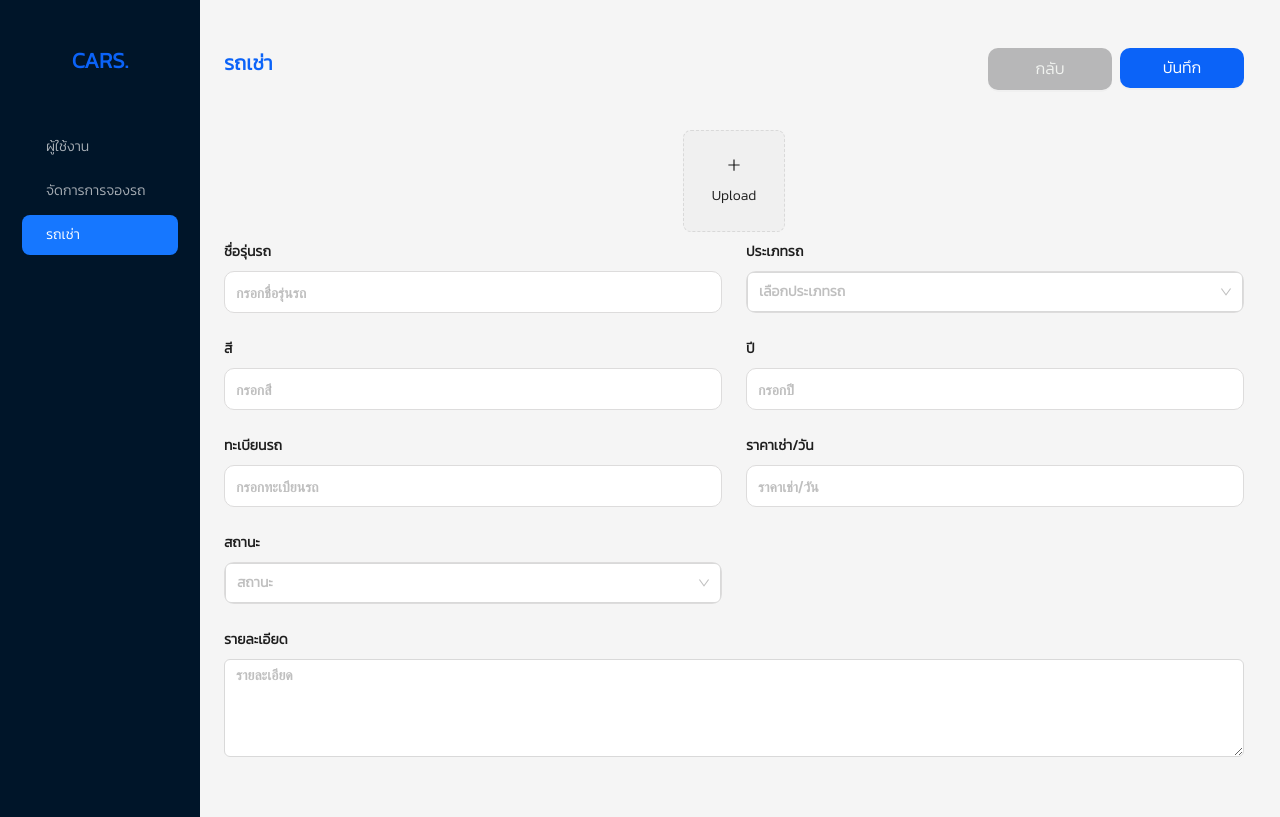
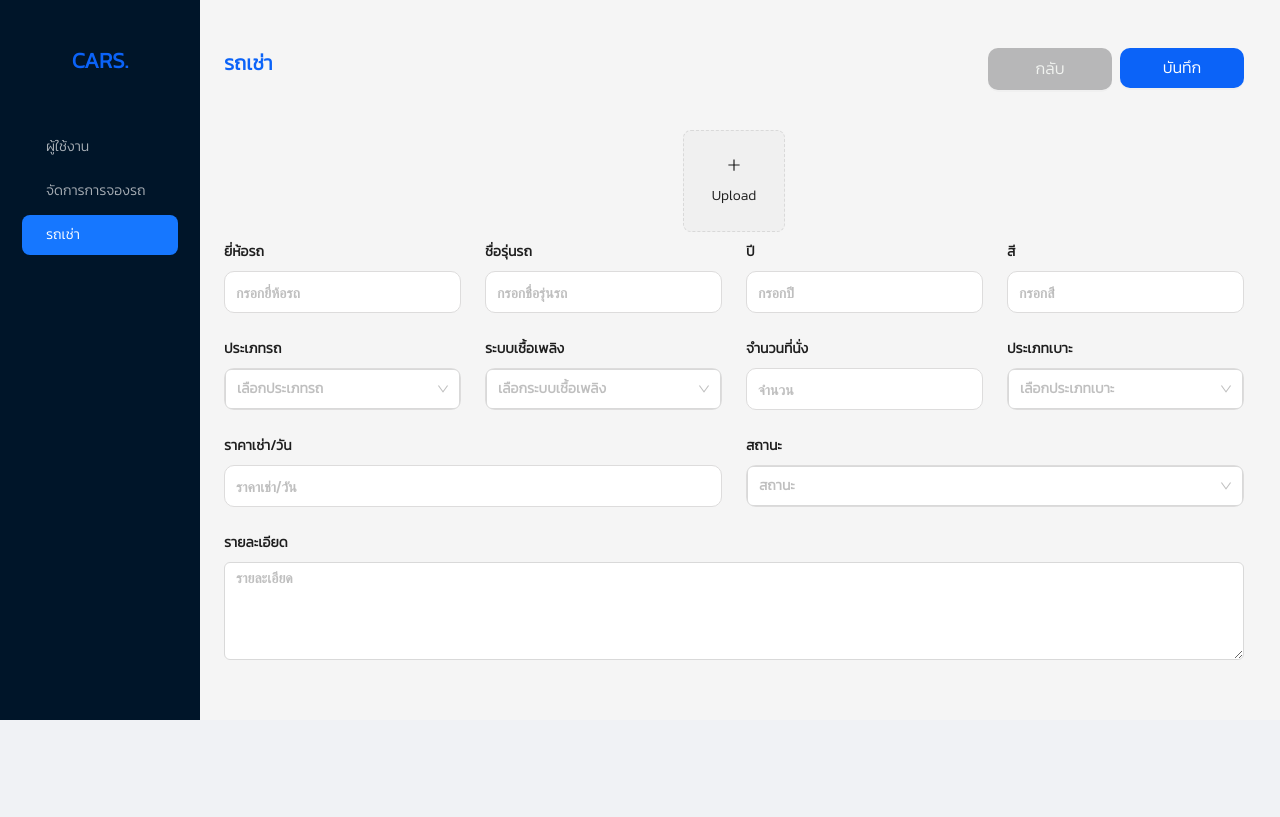
Before and after one commit to B6132552/car-admin, a React (Create React App) app: page /car/add in a window 1280 px wide. Built offline with nearby package versions, Linux system fonts and the light colour scheme; sample sign-in values are in the browser's storage.

Commit message:
add login

```diff
--- a/src/assets/scss/app.scss
+++ b/src/assets/scss/app.scss
@@ -166,3 +166,7 @@ li.ant-menu-item.item-menu-ant-custom {
     border-radius: 10px;
     border: none;
 }
+
+:where(.css-dev-only-do-not-override-1me4733).ant-form-item{
+  margin-bottom: 10px !important;
+}
--- a/src/auth/index.tsx
+++ b/src/auth/index.tsx
@@ -11,11 +11,13 @@ const AuthProvider = ({
 }) => {
   const navigate = useNavigate();
   const { pathname } = useLocation();
-
+  const token = localStorage.getItem("accessToken");
   useEffect(() => {
     const _redirect = () => {
-      if (pathname === "/") {
-        navigate("/usermanagement", { replace: true});
+      if (!token) {
+        navigate("/login");
+      } else if (pathname === "/") {
+        navigate("/usermanagement", { replace: true });
       }
     };
     _redirect();
--- a/src/view/home/car/CarAddEdit.tsx
+++ b/src/view/home/car/CarAddEdit.tsx
@@ -14,7 +14,7 @@ const CarAddEdit = () => {
   const location = useLocation();
   const initailValue: any = location?.state;
   const [previewImage, setPreviewImage] = useState("");
-
+  const token = localStorage.getItem("accessToken") as string;
   const [fileList, setFileList] = useState<any[]>([]);
 
   const getBase64 = (file: RcFile): Promise<string> =>
@@ -33,14 +33,14 @@ const CarAddEdit = () => {
   };
 
   const handleChange: UploadProps["onChange"] = (fileList: any) => {
-    if (fileList.fileList[0].status === "uploading") {
-      fileList.fileList[0].status = "done";
+    if (fileList.file.status === "uploading") {
+      fileList.file.status = "done";
     }
-    if (fileList.fileList[0].status === "done") {
+    if (fileList.file.status === "done") {
       setFileList(fileList.fileList);
     }
 
-    // setFileList(newFileList);
+    // setFileList(fileList.fileList);
   };
 
   const uploadButton = (
@@ -51,12 +51,13 @@ const CarAddEdit = () => {
   );
 
   useEffect(() => {
+    console.log('initailValue ==> ',initailValue);
+
     if (initailValue?.id) {
       axios
         .get(`http://localhost:3001/api/car/${initailValue?.id}`, {
           headers: {
-            Authorization:
-              "Bearer eyJhbGciOiJIUzI1NiIsInR5cCI6IkpXVCJ9.eyJlbWFpbCI6IkFzb3NpZDE1QGdtYWlsLmNvbSIsImlkIjoiMSIsImlhdCI6MTY5MzMwNzQ5MiwiZXhwIjoxNjkzOTEyMjkyfQ.62P1vonapNEnBRckVPEPZdBBPuTJ3hz4LIw1nOWJjoQ",
+            Authorization: `Bearer ${token}`,
           },
         })
         .then(function (response) {
@@ -69,12 +70,12 @@ const CarAddEdit = () => {
               vehicleRegistration: response.data.vehicleRegistration,
               price: response.data.price,
               status: response.data.status,
-              detail: response.data.detail
+              detail: response.data.detail,
             });
           }
         });
     }
-  }, [form, initailValue?.id]);
+  }, [form, initailValue, initailValue?.id, token]);
   const onSave = async (value: any) => {
     const formData = new FormData();
     formData.append("name", value.name);
@@ -90,8 +91,7 @@ const CarAddEdit = () => {
       await axios
         .patch(`http://localhost:3001/api/user/${initailValue?.id}`, formData, {
           headers: {
-            Authorization:
-              "Bearer eyJhbGciOiJIUzI1NiIsInR5cCI6IkpXVCJ9.eyJlbWFpbCI6IkFzb3NpZDE1QGdtYWlsLmNvbSIsImlkIjoiMSIsImlhdCI6MTY5MzMwNzQ5MiwiZXhwIjoxNjkzOTEyMjkyfQ.62P1vonapNEnBRckVPEPZdBBPuTJ3hz4LIw1nOWJjoQ",
+            Authorization: `Bearer ${token}`,
             "Content-Type": "multipart/form-data",
           },
         })
@@ -112,8 +112,7 @@ const CarAddEdit = () => {
       await axios
         .post("http://localhost:3001/api/car", formData, {
           headers: {
-            Authorization:
-              "Bearer eyJhbGciOiJIUzI1NiIsInR5cCI6IkpXVCJ9.eyJlbWFpbCI6IkFzb3NpZDE1QGdtYWlsLmNvbSIsImlkIjoiMSIsImlhdCI6MTY5MzMwNzQ5MiwiZXhwIjoxNjkzOTEyMjkyfQ.62P1vonapNEnBRckVPEPZdBBPuTJ3hz4LIw1nOWJjoQ",
+            Authorization: `Bearer ${token}`,
             "Content-Type": "multipart/form-data",
           },
         })
@@ -185,7 +184,7 @@ const CarAddEdit = () => {
                 display: "flex",
                 justifyContent: "center",
                 textAlign: "center",
-                marginBottom: '8px'
+                marginBottom: "8px",
               }}
             >
               <Upload
@@ -194,16 +193,25 @@ const CarAddEdit = () => {
                 fileList={fileList}
                 onPreview={handlePreview}
                 onChange={handleChange}
-                maxCount={1}
               >
-                {fileList.length >= 1 ? null : uploadButton}
+                 {fileList.length >= 8 ? null : uploadButton}
               </Upload>
             </Col>
             <Col
               style={{ fontSize: 20, fontWeight: "bold", color: "#053938" }}
-              xl={12}
-              lg={12}
-              md={12}
+              xl={6}
+              lg={6}
+              md={6}
+            >
+              <Form.Item name="name" label="ยี่ห้อรถ">
+                <Input className="input-full" placeholder="กรอกยี่ห้อรถ" />
+              </Form.Item>
+            </Col>
+            <Col
+              style={{ fontSize: 20, fontWeight: "bold", color: "#053938" }}
+              xl={6}
+              lg={6}
+              md={6}
             >
               <Form.Item name="name" label="ชื่อรุ่นรถ">
                 <Input className="input-full" placeholder="กรอกชื่อรุ่นรถ" />
@@ -211,26 +219,19 @@ const CarAddEdit = () => {
             </Col>
             <Col
               style={{ fontSize: 20, fontWeight: "bold", color: "#053938" }}
-              xl={12}
-              lg={12}
-              md={12}
+              xl={6}
+              lg={6}
+              md={6}
             >
-              <Form.Item name="type" label="ประเภทรถ">
-                <Select
-                  placeholder="เลือกประเภทรถ"
-                  className="input-full"
-                  options={[
-                    { value: "ไฟฟ้า", label: "ไฟฟ้า" },
-                    { value: "น้ำมัน", label: "น้ำมัน" },
-                  ]}
-                />
+              <Form.Item name="year" label="ปี">
+                <Input className="input-full" placeholder="กรอกปี" />
               </Form.Item>
             </Col>
             <Col
               style={{ fontSize: 20, fontWeight: "bold", color: "#053938" }}
-              xl={12}
-              lg={12}
-              md={12}
+              xl={6}
+              lg={6}
+              md={6}
             >
               <Form.Item name="color" label="สี">
                 <Input className="input-full" placeholder="กรอกสี" />
@@ -238,24 +239,75 @@ const CarAddEdit = () => {
             </Col>
             <Col
               style={{ fontSize: 20, fontWeight: "bold", color: "#053938" }}
-              xl={12}
-              lg={12}
-              md={12}
+              xl={6}
+              lg={6}
+              md={6}
             >
-              <Form.Item name="year" label="ปี">
-                <Input className="input-full" placeholder="กรอกปี" />
+              <Form.Item name="type" label="ประเภทรถ">
+                <Select
+                  placeholder="เลือกประเภทรถ"
+                  className="input-full"
+                  options={[
+                    { value: "car_2_door", label: "รถเก๋ง 2 ประตู" },
+                    { value: "car_4_door", label: "รถเก๋ง 4 ประตู" },
+                    { value: "car_5_door", label: "รถเก๋ง 5 ประตู" },
+                    { value: "van", label: "รถตู้" },
+                    { value: "sports", label: "รถสปอร์ต" },
+                    { value: "crossover", label: "crossover" },
+                    { value: "suv", label: "รถเอสยูวี" },
+                    { value: "truck", label: "รถบรรทุก" },
+                  ]}
+                />
               </Form.Item>
             </Col>
             <Col
               style={{ fontSize: 20, fontWeight: "bold", color: "#053938" }}
-              xl={12}
-              lg={12}
-              md={12}
+              xl={6}
+              lg={6}
+              md={6}
             >
-              <Form.Item name="vehicleRegistration" label="ทะเบียนรถ">
-                <Input className="input-full" placeholder="กรอกทะเบียนรถ" />
+              <Form.Item name="type" label="ระบบเชื้อเพลิง">
+                <Select
+                  placeholder="เลือกระบบเชื้อเพลิง"
+                  className="input-full"
+                  options={[
+                    { value: "oil", label: "น้ำมัน" },
+                    { value: "electricity", label: "ไฟฟ้า" },
+                    { value: "gas", label: "ก๊าซ" },
+                    { value: "hybrid", label: "ไฮบริด" },
+                  ]}
+                />
               </Form.Item>
             </Col>
+            <Col
+              style={{ fontSize: 20, fontWeight: "bold", color: "#053938" }}
+              xl={6}
+              lg={6}
+              md={6}
+            >
+              <Form.Item name="price" label="จำนวนที่นั่ง">
+                <Input className="input-full" placeholder="จำนวน" />
+              </Form.Item>
+            </Col>
+
+            <Col
+              style={{ fontSize: 20, fontWeight: "bold", color: "#053938" }}
+              xl={6}
+              lg={6}
+              md={6}
+            >
+              <Form.Item name="type" label="ประเภทเบาะ">
+                <Select
+                  placeholder="เลือกประเภทเบาะ"
+                  className="input-full"
+                  options={[
+                    { value: "leather_seats", label: "เบาะหนัง" },
+                    { value: "cloth_cushin", label: "เบาะผ้า" },
+                  ]}
+                />
+              </Form.Item>
+            </Col>
+
             <Col
               style={{ fontSize: 20, fontWeight: "bold", color: "#053938" }}
               xl={12}
--- a/src/view/home/car/CarList.tsx
+++ b/src/view/home/car/CarList.tsx
@@ -17,9 +17,10 @@ const CarList = () => {
   const [form] = useForm();
   const navigate = useNavigate();
   const [cars, setCars] = useState([]);
+  const token = localStorage.getItem('accessToken') as string;
   useEffect(() => {
     getCar();
-  }, []);
+  }, [token]);
 
   const getCar = async () => {
     try {
@@ -28,7 +29,7 @@ const CarList = () => {
         {
           headers: {
             Authorization:
-              "Bearer eyJhbGciOiJIUzI1NiIsInR5cCI6IkpXVCJ9.eyJlbWFpbCI6IkFzb3NpZDE1QGdtYWlsLmNvbSIsImlkIjoiMSIsImlhdCI6MTY5MzMwNzQ5MiwiZXhwIjoxNjkzOTEyMjkyfQ.62P1vonapNEnBRckVPEPZdBBPuTJ3hz4LIw1nOWJjoQ",
+              `Bearer ${token}`,
           },
         }
       );
--- a/src/view/home/manage-car/ManagaCarList.tsx
+++ b/src/view/home/manage-car/ManagaCarList.tsx
@@ -64,7 +64,7 @@ const ManageCarList = () => {
                 icon={<FormOutlined />}
                 size="middle"
                 onClick={() => {
-                  //   onEdit(_row.id);
+                    onEdit(_row.id);
                 }}
               />
             </Col>
@@ -81,6 +81,14 @@ const ManageCarList = () => {
       },
     },
   ];
+
+  const onEdit = async (value: string) => {
+    navigate("/managecar/edit", {
+      state: {
+        id: value,
+      },
+    });
+  };
   const onSearch = () => {};
   const getUser = () => {};
 
--- a/src/view/home/manage-car/ManageCar.tsx
+++ b/src/view/home/manage-car/ManageCar.tsx
@@ -1,8 +1,10 @@
 import { Button, Col, Form, Input, Row, Select } from "antd";
 import { useForm } from "antd/es/form/Form";
+import { useNavigate } from "react-router-dom";
 
 const ManageCar = () => {
     const [form] = useForm()
+    const navigate = useNavigate();
     const onSave = () => {
 
     }
@@ -30,7 +32,7 @@ const ManageCar = () => {
                       borderRadius: 10,
                     }}
                     onClick={() => {
-                    //   navigate(-1);
+                      navigate(-1);
                     }}
                   >
                     กลับ
```
Also changed, not shown: src/routers/routers.tsx (+6 -1 lines), src/view/home/Home.tsx (+9 -8 lines), src/view/home/login/login.tsx (added, +136 -0 lines), src/view/home/user/ManageUser.tsx (+5 -3 lines), src/assets/icon/trip.png (added).
